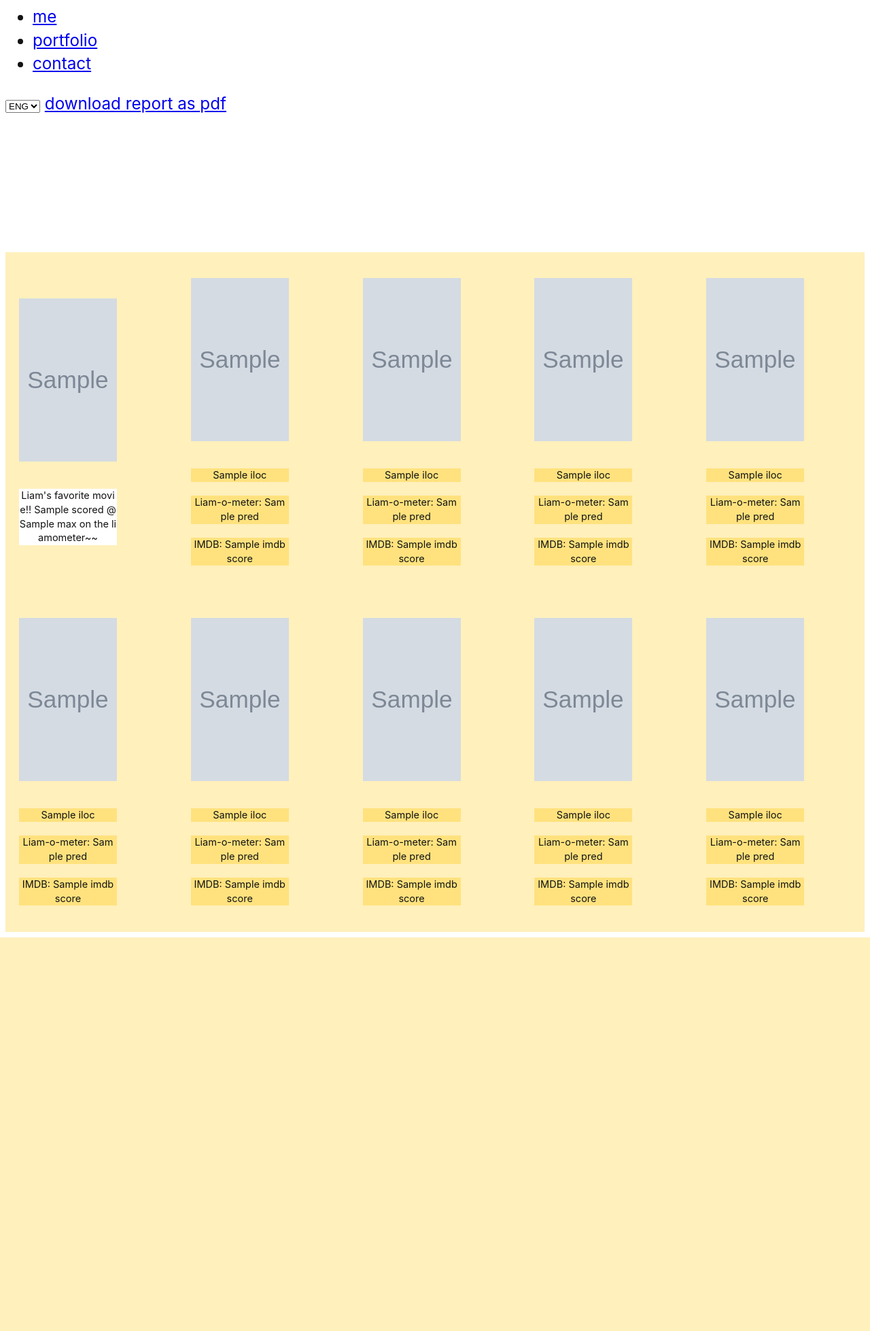
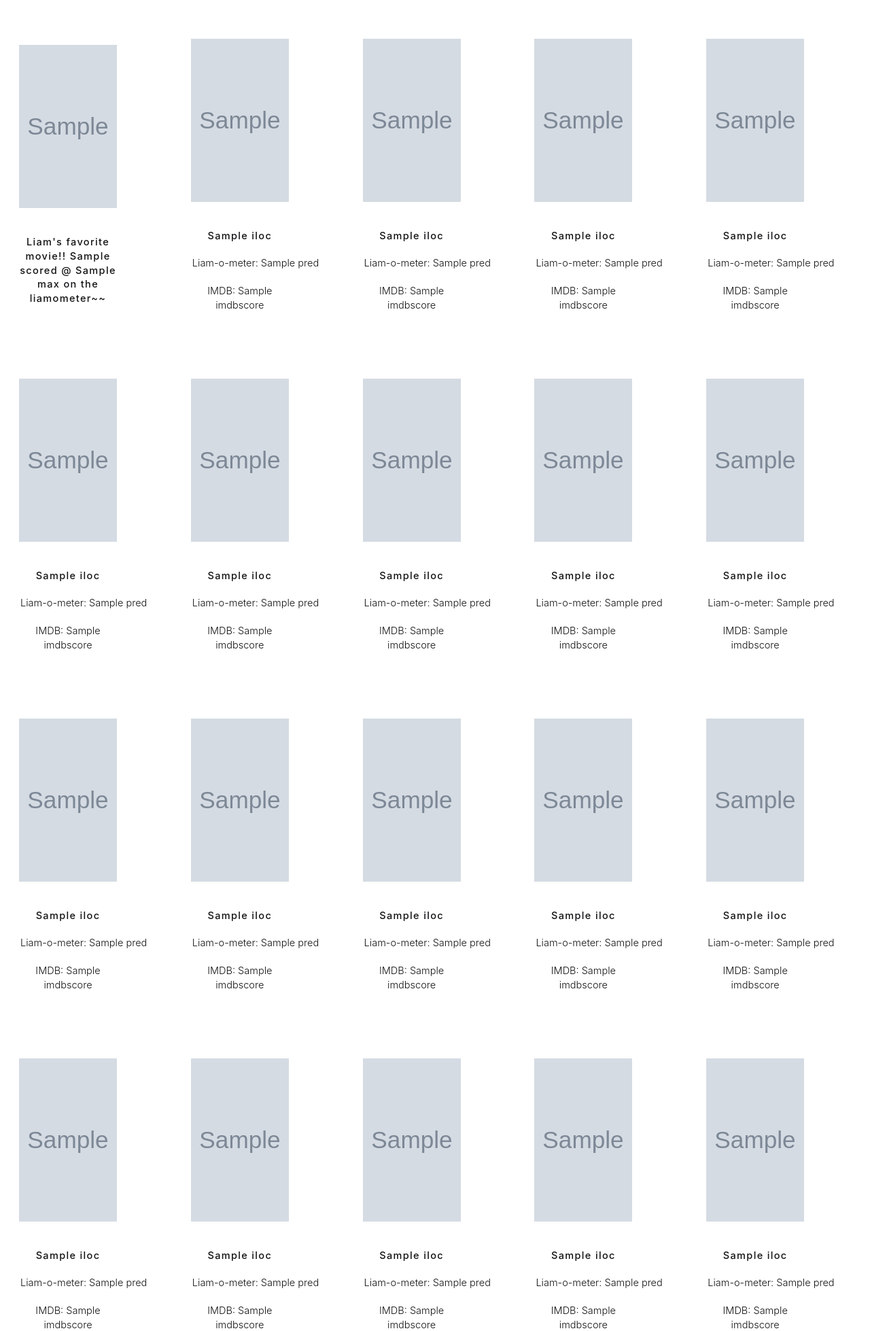
Before and after one commit to yi-ye-zhi-qiu/personalwebsite, a Flask app: template templates/liamometer.html in a window 1280 px wide. Shown: the top 1958 px of the page at 68% size. Before the commit the page ends 1379 px from the top, so only its background shows below. Run offline with Flask 2, Linux system fonts and the light colour scheme; the template is opened without the code that fills it: most values are stand-ins (such as "Sample title", 1, 10 or a date in 2020); grey boxes marked "Sample" are stand-in pictures; some libraries are stand-ins or nearby versions.

Commit message:
update liamometer styles

```diff
--- a/models/liamometer.py
+++ b/models/liamometer.py
@@ -9,16 +9,16 @@ def get_movie_data():
 
     #read in data
     #mojo = BoxOfficeMojo
-    mojo = pd.read_csv('/Users/liamisaacs/Desktop/github repositories/personalwebsite/data/mojo.csv')
+    mojo = pd.read_csv('/var/www/liamisaacs/data/mojo.csv')
     #mojo = pd.read_csv('/var/www/liamisaacs/data/mojo.csv')
     mojo.set_index(['mojo_title'])
     #imdb = IMDb
-    imdb = pd.read_csv('/Users/liamisaacs/Desktop/github repositories/personalwebsite/data/imdb.csv')
+    imdb = pd.read_csv('/var/www/liamisaacs/data/imdb.csv')
     #imdb = pd.read_csv('/var/www/liamisaacs/data/imdb.csv')
     imdb.set_index(['mojo_title'])
     #movie images are from RottenTomatoes
     #movie_images = pd.read_csv('/var/www/liamisaacs/data/heirloom.csv')
-    movie_images = pd.read_csv('/Users/liamisaacs/Desktop/github repositories/personalwebsite/data/heirloom.csv')
+    movie_images = pd.read_csv('/var/www/liamisaacs/data/heirloom.csv')
     movie_images.set_index(['mojo_title'])
     movie_images.dropna(subset=['tomato_image'], inplace=True)
     movie_images.drop(columns=['url', 'tomato_criticcount', 'tomato_audiencecount'], inplace=True)
--- /dev/null
+++ b/static/js/colorpicker.js
@@ -0,0 +1,88 @@
+//changes css property constantly to change colors
+
+
+//For movie backgrounds on movie image hover:
+// array with colors
+var colors = [
+  "#7f78d2",
+  "#efb1ff",
+  "#ffe2ff",
+  "#ffb3ba",
+  "#ffdfba",
+  "#baffc9",
+  "#bae1ff"
+];
+
+// get random color from array
+function getColor() {
+   var color_picked = colors[
+     Math.floor(Math.random() * colors.length)
+   ];
+   //set that random color equal to css variable for background color of movies
+   document.documentElement.style.setProperty('--movie-bg-color', color_picked)
+   //run this every 800 miliseconds
+   setTimeout(getColor, 800);
+}
+//run function
+getColor()
+
+//For saturation of red->green for Liamometer background-colors:
+
+var hsv2rgb = function(h, s, v) {
+  var rgb, i, data = [];
+  if (s === 0) {
+    rgb = [v,v,v];
+  } else {
+    h = h / 60;
+    i = Math.floor(h);
+    data = [v*(1-s), v*(1-s*(h-i)), v*(1-s*(1-(h-i)))];
+    switch(i) {
+      case 0:
+        rgb = [v, data[2], data[0]];
+        break;
+      case 1:
+        rgb = [data[1], v, data[0]];
+        break;
+      case 2:
+        rgb = [data[0], v, data[2]];
+        break;
+      case 3:
+        rgb = [data[0], data[1], v];
+        break;
+      case 4:
+        rgb = [data[2], data[0], v];
+        break;
+      default:
+        rgb = [v, data[0], data[1]];
+        break;
+    }
+  }
+  return '#' + rgb.map(function(x){
+    return ("0" + Math.round(x*255).toString(16)).slice(-2);
+  }).join('');
+};
+
+
+$(document).on({
+    change: function(e) {
+
+        var self = this,
+            span = $(self).parent("span"),
+            val = parseInt(self.value);
+        if (val > 100) {
+            val = 100;
+        }
+        else if (val < 0) {
+            val = 0;
+        }
+        $(".value", span).text(val);
+
+        var h= Math.floor((100 - val) * 120 / 100);
+        var s = Math.abs(val - 50)/50;
+        var v = 1;
+
+        span.css({
+            backgroundColor: hsv2rgb(h, s, 1)
+        });
+    }
+}, "input[type='range']");
--- a/static/js/infinite_scroll.js
+++ /dev/null
@@ -1,15 +0,0 @@
-// When the user scrolls the page, execute myFunction
-window.onscroll = function() {stick_nav()};
-
-var navbar = document.querySelector(".navbar");
-
-var sticky = navbar.offsetTop;
-
-function stick_nav() {
-  if (window.pageYOffset >= sticky) {
-    console.log(navbar)
-    navbar.classList.add("sticky")
-  } else {
-    navbar.classList.remove("sticky");
-  }
-}
--- a/static/styles/style.css
+++ b/static/styles/style.css
@@ -9,7 +9,8 @@ body {
   line-height: 1.4286;
 }
 :root {
-  --circle-color: ;
+  --movie-text-color: #ffffff;
+  --movie-bg-color: #ffffff;
 }
 
 h1, h2 {
@@ -229,8 +230,7 @@ svg{
 /** LIAMOMETER **/
 .gallery {
   padding-top: 100px;
-  margin-top: 200px;
-  background-color: rgba(255, 204, 34, 0.3);
+  background-color: #ffffff;
   display: flex;
   flex-flow: row wrap;
   align-items: center;
@@ -253,14 +253,30 @@ svg{
 }
 .movie-img:hover {
    transform: translate(5%, -2%);
-   box-shadow:-1px 1px  #8bc451, -2px 2px  #8bc451, -3px 3px  #8bc451, -4px 4px  #8bc451, -5px 5px  #8bc451, -6px 6px  #8bc451, -7px 7px  #8bc451, -8px 8px  #8bc451;
+   box-shadow:-1px 1px  var(--movie-bg-color), -2px 2px  var(--movie-bg-color), -3px 3px  var(--movie-bg-color), -4px 4px  var(--movie-bg-color), -5px 5px  var(--movie-bg-color), -6px 6px  var(--movie-bg-color), -7px 7px  var(--movie-bg-color), -8px 8px  var(--movie-bg-color);
+}
+.movie-title{
+  font-weight: 500;
+  letter-spacing: 1.34;
+}
+.movie-revenue{
+  font-weight: 300;
+}
+/** Liamometer background **/
+.movie-revenue:nth-child(3){
+
+}
+
+/** IMDB background **/
+.movie-revenue:nth-child(4){
+
 }
 .movie-title, .movie-revenue{
-  background-color: rgba(255, 204, 34, 0.4);
+  border-radius: 4px;
   width: 9rem;
   margin: 20px;
   position: relative;
-  word-break: break-all;
+  word-break: keep-all;
   white-space: normal;
   text-align: center;
   padding-left: 2px;
--- a/templates/liamometer.html
+++ b/templates/liamometer.html
@@ -8,16 +8,6 @@
     <link rel="stylesheet" href="https://cdnjs.cloudflare.com/ajax/libs/animate.css/3.7.0/animate.min.css"> -->
   </head>
   <body>
-    <nav id="navbar" class="navbar fixed">
-        <ul>
-          <li><a data-mlr-text class="navbar item" href="{{ url_for('show_index') }}">me</a></li>
-          <li><a data-mlr-text class="navbar item" href="{{ url_for('show_portfolio') }}">portfolio</a></li>
-          <li><a data-mlr-text class="navbar item" href="#">contact</a></li>
-        </ul>
-        <select class="select" id="lang-chooser"><span class="focus"></span></select>
-        <a class="report" href="static/stat_reports/Linear Regression of IMDB ratings.pdf" download="Linear Regression of IMDB Ratings">download report as pdf</a>
-        <div class="line"></div>
-    </nav>
 
     <!-- <div id="scroller" class="mb-3">
       <template id="post_template"> -->
@@ -28,12 +18,12 @@
                 <img class=" movie-img" src="{{ liams_favorite_movie_image }}"></img>
                 <p class="movie-title liams-favorite">Liam's favorite movie!! {{liams_favorite[0]}} scored @ {{max}} on the liamometer~~</p>
             </div>
-          {%for i in range(1, 10) %}
+          {%for i in range(1, 500) %}
           <!-- <div class="img-banner animated fadeIn shadow-sm"> -->
           <div class="img-banner">
             <img class="movie-img" src="{{ html_data.iloc[i]['tomato_image'] }}"></img>
             <p class="movie-title">{{html_data.iloc[i]['mojo_title']}}</p>
-            <p class="movie-revenue">Liam-o-meter: {{html_data.iloc[i]['pred']}}</p>
+            <span class="value movie-revenue">Liam-o-meter: {{html_data.iloc[i]['pred']}}</span>
             <p class="movie-revenue">IMDB: {{html_data.iloc[i]['imdbscore']}}</p>
           </div>
           {% endfor %}
@@ -47,8 +37,8 @@
     </div> -->
 
   </body>
+  <script src="https://ajax.googleapis.com/ajax/libs/jquery/2.1.3/jquery.min.js"></script>
 
-  <script src="{{url_for('static', filename='js/infinite_scroll.js')}}"></script>
-  <script src="{{url_for('static', filename='js/js.js')}}"></script>
+  <script src="{{url_for('static', filename='js/colorpicker.js')}}"></script>
 
 </html>
```
